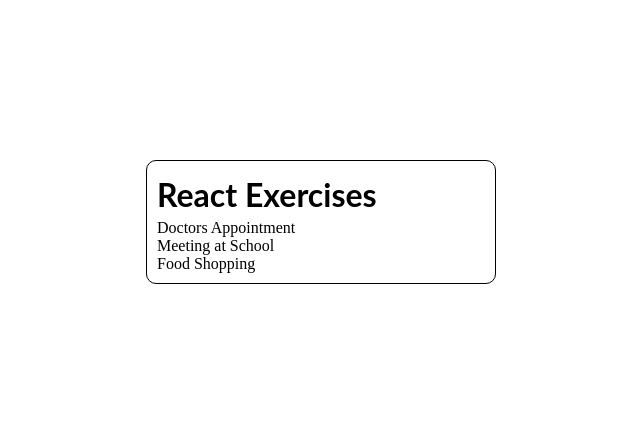
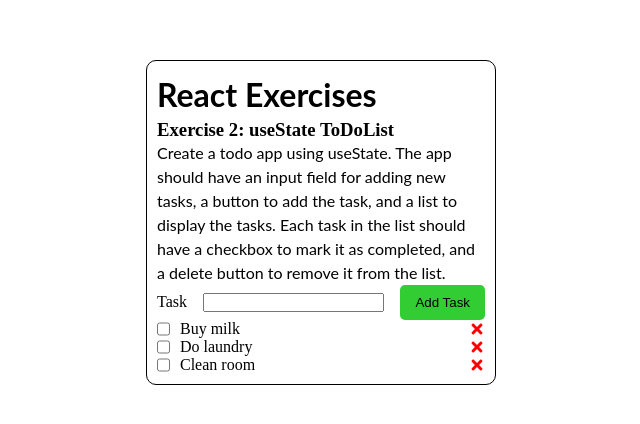
Before and after one commit to dan046/react-ts-practice-exercises, a React (Create React App) app: page / in a window 1280 px wide. Shown: the part 178-602 px from the top of the page, without its empty margins (319-959 px from the left). Built offline with nearby package versions, Linux system fonts and the light colour scheme.

Commit message:
3 files modified

```diff
--- a/App.tsx
+++ b/App.tsx
@@ -50,8 +50,8 @@ export default function App() {
           <Exercise8 />
         </div> */}
         <div className="todo__container">
-          {/* <ToDo /> */}
-          <Tasks />
+          <ToDo />
+          {/* <Tasks /> */}
         </div>
       </section>
     </Card>
--- a/components/ToDoList/ToDoList.tsx
+++ b/components/ToDoList/ToDoList.tsx
@@ -1,6 +1,7 @@
 import { useState } from 'react';
 import React = require('react');
 import Button from '../ToDoList/Button';
+import { FaTimes } from 'react-icons/fa';
 
 export default function ToDo() {
   const [todos, setTodos] = useState([
@@ -8,8 +9,12 @@ export default function ToDo() {
     { id: 2, text: 'Do laundry', completed: true },
     { id: 3, text: 'Clean room', completed: false },
   ]);
-  const [deleteTask, setDeleteTask] = useState('');
   const [newTodo, setNewTodo] = useState('');
+
+  const deleteTask = (id) => {
+    console.log('Delete Task');
+    setTodos(todos.filter((item) => item.id !== id));
+  };
 
   const map = todos.map((items, index) => (
     <div key={index} className="todo__list">
@@ -19,7 +24,10 @@ export default function ToDo() {
           {items.text}
         </li>
       </ul>
-      <Button data="x" />
+      <FaTimes
+        style={{ color: 'red', cursor: 'pointer' }}
+        onClick={deleteTask}
+      />
     </div>
   ));
 
--- a/package.json
+++ b/package.json
@@ -6,7 +6,8 @@
     "@types/react": "^18.0.37",
     "@types/react-dom": "^18.0.11",
     "react": "^18.2.0",
-    "react-dom": "^18.2.0"
+    "react-dom": "^18.2.0",
+    "react-icons": "^4.8.0"
   },
   "scripts": {
     "start": "react-scripts start",
```
